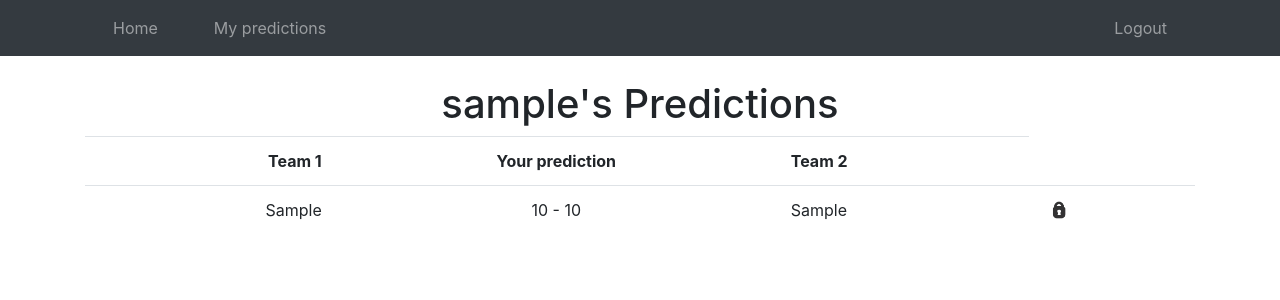
After one commit to fjd35/world_cup, a Flask app: page /my_predictions in a window 1280 px wide. The commit adds this page. Shown: the top 300 px of the page. Run offline with Flask 2, Linux system fonts and the light colour scheme; a user stored in the database is signed in; tables that the repository leaves empty hold one stand-in row (values such as "Sample post"); some libraries are stand-ins or nearby versions.

Commit message:
Basic web layout

```diff
--- a/src/auth.py
+++ b/src/auth.py
@@ -28,7 +28,7 @@ def login_post():
 
     # if the above check passes, then we know the user has the right credentials
     login_user(user, remember=remember)
-    return redirect(url_for("main.profile"))
+    return redirect(url_for("main.index"))
 
 @auth.route("/signup")
 def signup():
--- a/src/main.py
+++ b/src/main.py
@@ -1,4 +1,5 @@
-from flask import Blueprint, render_template
+import pandas as pd
+from flask import Blueprint, render_template, redirect, url_for
 from flask_login import login_required, current_user
 
 from . import db
@@ -8,10 +9,52 @@ main = Blueprint("main", __name__)
 
 @main.route("/")
 def index():
+    df = get_summary_df()
+    return render_template("index.html", df=df)
+
+@main.route("/my_predictions")
+@login_required
+def my_predictions():
+    df = get_predictions_df()
+    return render_template("my_predictions.html", user=current_user, df=df)
+
+@main.route("/add_prediction", methods=["POST"])
+def add_prediction(match_id: int, score1: int, score2: int):
+    new_prediction = Prediction(user_id=current_user.id, match_id=match_id, score1=score1, score2=score2)
+    db.session.add(new_prediction)
+    db.session.commit()
+    return redirect(url_for("main.my_predictions"))
+
+def get_summary_df() -> pd.DataFrame:
+    matches = db.session.query(Match).filter(Match.is_finished == True).order_by(Match.id).all()
+    users = db.session.query(User).order_by(User.id).all()
+    columns = ["Team 1", "Score", "Team 2"] + [user.username for user in users]
+    data = []
+    for match in matches:
+        row = [match.team1, (match.score1, match.score2), match.team2]
+        for user in users:
+            try:
+                prediction = next(filter(lambda p: p.match.id == match.id, user.predictions))
+            except StopIteration:
+                row += [(None, None)]
+            else:
+                row += [(prediction.score1, prediction.score2)]
+        data.append(row)
+    df = pd.DataFrame(data, columns=columns)
+    return df
+
+def get_predictions_df() -> pd.DataFrame:
     matches = db.session.query(Match).order_by(Match.id).all()
-    return render_template("index.html", matches=matches)
-
-@main.route("/profile")
-@login_required
-def profile():
-    return render_template("profile.html", name=current_user.name)
+    columns = ["Team 1", "Your prediction", "Team 2", "Editable"]
+    data = []
+    for match in matches:
+        try:
+            prediction = next(filter(lambda p: p.match.id == match.id, current_user.predictions))
+        except StopIteration:
+            prediction_score = (None, None)
+        else:
+            prediction_score = (prediction.score1, prediction.score2)
+        row = [match.team1, prediction_score, match.team2, not bool(match.is_finished)]
+        data.append(row)
+    df = pd.DataFrame(data, columns=columns)
+    return df
--- a/src/templates/base.html
+++ b/src/templates/base.html
@@ -5,52 +5,68 @@
     <meta charset="utf-8">
     <meta http-equiv="X-UA-Compatible" content="IE=edge">
     <meta name="viewport" content="width=device-width, initial-scale=1">
-    <title>Flask Auth Example</title>
-    <link rel="stylesheet" href="https://cdnjs.cloudflare.com/ajax/libs/bulma/0.7.2/css/bulma.min.css" />
+    <title>WC Predictions</title>
+    <!-- <link rel="stylesheet" href="https://cdnjs.cloudflare.com/ajax/libs/bulma/0.7.2/css/bulma.min.css" /> -->
+    <link rel="stylesheet" href="https://cdn.jsdelivr.net/npm/bootstrap@4.0.0/dist/css/bootstrap.min.css" integrity="sha384-Gn5384xqQ1aoWXA+058RXPxPg6fy4IWvTNh0E263XmFcJlSAwiGgFAW/dAiS6JXm" crossorigin="anonymous">
+    <link rel="icon" href="static/football.png">
+    <style>
+        li.nav-item {
+            padding-left:20px;
+            padding-right:20px
+        }
+    </style>
 </head>
 
 <body>
-    <section class="hero is-primary is-fullheight">
-
-        <div class="hero-head">
-            <nav class="navbar">
+    <nav class="navbar navbar-expand-lg navbar-dark bg-dark">
         <div class="container">
-                    <div id="navbarMenuHeroA" class="navbar-menu">
-                        <div class="navbar-end">
-                            <a href="{{ url_for('main.index') }}" class="navbar-item">
+            <ul class="navbar-nav mr-auto">
+                <li class="nav-item">
+                    <a href="{{ url_for('main.index') }}" class="nav-link">
                         Home
                     </a>
+                </li>
                 {% if current_user.is_authenticated %}
-                            <a href="{{ url_for('main.profile') }}" class="navbar-item">
-                                Profile
+                <li class="nav-item">
+                    <a href="{{ url_for('main.my_predictions') }}" class="nav-link">
+                        My predictions
                     </a>
+                </li>
                 {% endif %}
+            </ul>
+            <ul class="navbar-nav ml-auto">
                 {% if not current_user.is_authenticated %}
-                            <a href="{{ url_for('auth.login') }}" class="navbar-item">
+                <li class="nav-item">
+                    <a href="{{ url_for('auth.login') }}" class="nav-link">
                         Login
                     </a>
-                            <a href="{{ url_for('auth.signup') }}" class="navbar-item">
+                </li>
+                <li class="nav-item">
+                    <a href="{{ url_for('auth.signup') }}" class="nav-link">
                         Sign Up
                     </a>
+                </li>
                 {% endif %}
                 {% if current_user.is_authenticated %}
-                            <a href="{{ url_for('auth.logout') }}" class="navbar-item">
+                <li class="nav-item">
+                    <a href="{{ url_for('auth.logout') }}" class="nav-link">
                         Logout
                     </a>
+                </li>
                 {% endif %}
-                        </div>
-                    </div>
+            </ul>
         </div>
     </nav>
-        </div>
 
-        <div class="hero-body">
-            <div class="container has-text-centered">
+    <div class="container">
         {% block content %}
         {% endblock %}
     </div>
-        </div>
-    </section>
+
+
+    <script src="https://code.jquery.com/jquery-3.2.1.slim.min.js" integrity="sha384-KJ3o2DKtIkvYIK3UENzmM7KCkRr/rE9/Qpg6aAZGJwFDMVNA/GpGFF93hXpG5KkN" crossorigin="anonymous"></script>
+    <script src="https://cdn.jsdelivr.net/npm/popper.js@1.12.9/dist/umd/popper.min.js" integrity="sha384-ApNbgh9B+Y1QKtv3Rn7W3mgPxhU9K/ScQsAP7hUibX39j7fakFPskvXusvfa0b4Q" crossorigin="anonymous"></script>
+    <script src="https://cdn.jsdelivr.net/npm/bootstrap@4.0.0/dist/js/bootstrap.min.js" integrity="sha384-JZR6Spejh4U02d8jOt6vLEHfe/JQGiRRSQQxSfFWpi1MquVdAyjUar5+76PVCmYl" crossorigin="anonymous"></script>
 </body>
 
 </html>
--- /dev/null
+++ b/src/templates/my_predictions.html
@@ -0,0 +1,56 @@
+{% extends "base.html" %}
+
+{% block content %}
+<br>
+<h1 class="text-center">{{ user.username }}'s Predictions</h1>
+
+<table class="table">
+    <tr>
+        <th class="text-right">Team 1</th>
+        <th class="text-center">Your prediction</th>
+        <th class="text-left">Team 2</th>
+    </tr>
+    {% for index, row in df.iterrows() %}
+        <tr>
+            <td class="text-right">{{ row[0] }}</td>
+            <td class="text-center">{{ row[1][0] or '' }} - {{ row[1][1] or ''}}</td>
+            <td class="text-left">{{ row[2] }}</td>
+            <td style="padding-top: 10px; padding-bottom: 0px">
+            {% if row[3] %}
+                <button type="button" class="btn btn-warning text-center" style="padding-top: 1px; padding-bottom: 1px; padding-left: 4px; padding-right: 4px" data-toggle="modal" data-target="#editModal{{ loop.index }}">
+                    Edit
+                </button>
+            {% else %}
+                <img src="static/padlock.png" height="20px" style="margin-left: 5px">
+            {% endif %}
+            </td>
+        </tr>
+        <div class="modal fade" id="editModal{{ loop.index }}" tabindex="-1" role="dialog" aria-labelledby="editModalLabel" aria-hidden="true">
+            <div class="modal-dialog" role="document">
+              <div class="modal-content">
+                <div class="modal-header">
+                  <h5 class="modal-title" id="editModalLabel">Edit Prediction</h5>
+                  <button type="button" class="close" data-dismiss="modal" aria-label="Close">
+                    <span aria-hidden="true">&times;</span>
+                  </button>
+                </div>
+                <form action="/add_prediction" method="POST">
+                    <div class="modal-body">
+                        <div class="row justify-content-center">
+                            <h5 class="col-2">{{ row[0] }}</h5>
+                            <input type="number" min="0" class="form-control col-2" style="margin-right:5px">
+                            <input type="number" min="0" class="form-control col-2">
+                            <h5 class="col-2">{{ row[2] }}</h5>
+                        </div>
+                    </div>
+                    <div class="modal-footer">
+                    <button type="button" class="btn btn-secondary" data-dismiss="modal">Close</button>
+                    <button type="submit" class="btn btn-primary">Save changes</button>
+                    </div>
+                </form>
+              </div>
+            </div>
+          </div>
+    {% endfor %}
+</table>
+{% endblock %}
```
Also changed, not shown: src/models.py (+9 -3 lines), src/templates/index.html (+25 -15 lines), src/templates/profile.html (deleted, +0 -7 lines), src/static/football.png (added), src/static/padlock.png (added). Lines whose indentation alone changed are shown as unchanged.
